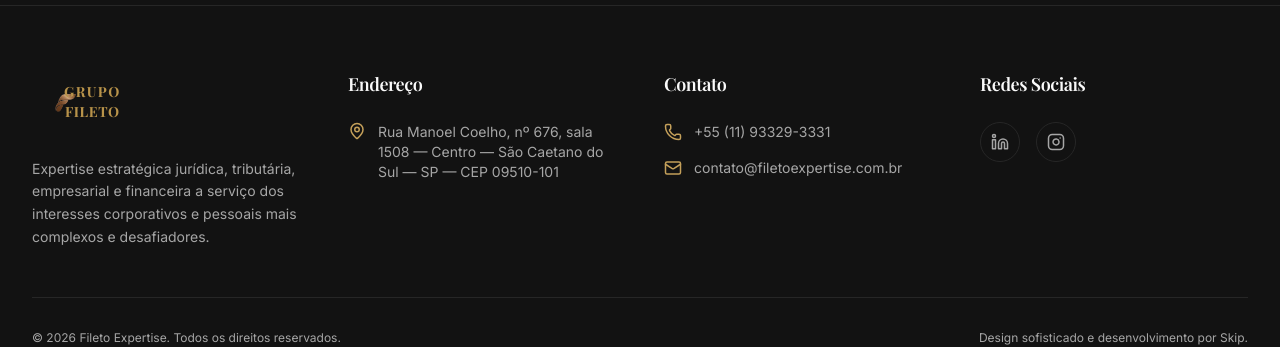
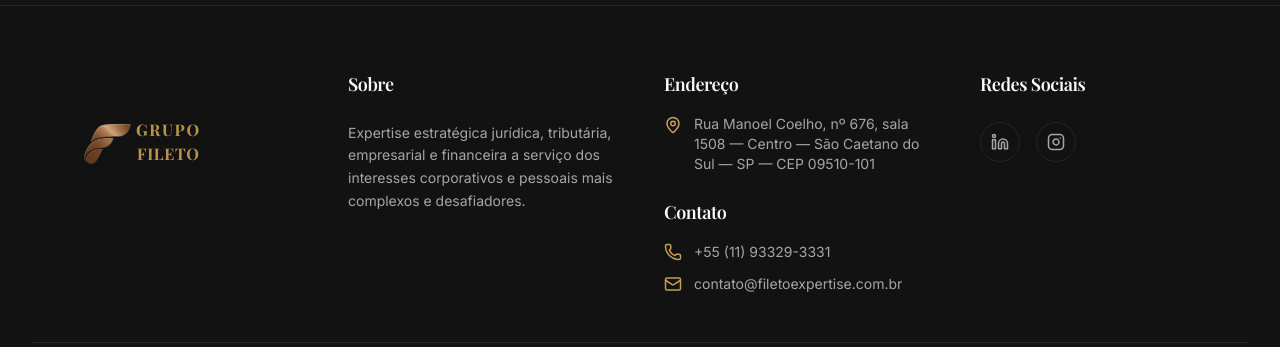
Before and after one commit to claudiofileto-lgtm/grupo-fileto-cdh77id9i, a React (Vite) app: page / in a window 1280 px wide. Shown: the part 6033-6380 px from the top of the page. Built offline with nearby package versions, Linux system fonts and the light colour scheme; a web font is replaced by a local one.

Commit message:
Refatorar layout do Footer com Logo identico ao Navbar, descricao alinhada e 4 colunas

```diff
--- a/src/components/Footer.tsx
+++ b/src/components/Footer.tsx
@@ -6,30 +6,38 @@ export function Footer() {
   return (
     <footer className="bg-card border-t border-border pt-16 pb-8">
       <div className="container mx-auto px-4 md:px-8">
-        <div className="grid grid-cols-1 md:grid-cols-4 gap-12 mb-12">
-          <div className="col-span-1 md:col-span-1">
-            <Link to="/" className="flex items-center gap-0 mb-6 group">
+        <div className="grid grid-cols-1 md:grid-cols-4 gap-8 md:gap-10 lg:gap-12 mb-12 items-start">
+          {/* Coluna 1: Logo F + GRUPO FILETO */}
+          <div className="flex items-center">
+            <Link to="/" className="flex items-center gap-0 group">
               <img
                 src={logoBronze}
                 alt="GRUPO FILETO"
-                className="h-12 sm:h-14 md:h-16 w-auto object-contain flex-shrink-0 transition-transform duration-300 group-hover:scale-105"
+                className="h-28 sm:h-32 md:h-36 w-auto object-contain flex-shrink-0 transition-transform duration-300 group-hover:scale-105"
               />
-              <div className="-ml-6 sm:-ml-8 flex flex-col items-center font-serif font-bold text-[#b8934a] text-[10px] sm:text-xs md:text-sm leading-tight select-none">
+              <div className="-ml-8 sm:-ml-10 flex flex-col items-center font-serif font-bold text-[#b8934a] text-xs sm:text-sm md:text-base leading-tight select-none">
                 <span className="block w-full text-center tracking-[0.10em]">GRUPO</span>
                 <span className="block w-full text-center tracking-[0.04em]">FILETO</span>
               </div>
             </Link>
+          </div>
+
+          {/* Coluna 2: Texto Descritivo */}
+          <div>
+            <h4 className="font-serif text-lg font-semibold mb-6 text-foreground">Sobre</h4>
             <p className="text-muted-foreground text-sm leading-relaxed">
               Expertise estratégica jurídica, tributária, empresarial e financeira a serviço dos
               interesses corporativos e pessoais mais complexos e desafiadores.
             </p>
           </div>
 
+          {/* Coluna 3: Endereço + Contato */}
+          <div className="space-y-6">
             <div>
-            <h4 className="font-serif text-lg font-semibold mb-6 text-foreground">Endereço</h4>
-            <ul className="space-y-4 text-sm text-muted-foreground">
+              <h4 className="font-serif text-lg font-semibold mb-4 text-foreground">Endereço</h4>
+              <ul className="space-y-3 text-sm text-muted-foreground">
                 <li className="flex gap-3">
-                <MapPin className="text-primary shrink-0" size={18} />
+                  <MapPin className="text-primary shrink-0 mt-0.5" size={18} />
                   <a
                     href="https://www.google.com/maps?q=Rua+Manoel+Coelho,+676,+Centro,+São+Caetano+do+Sul,+SP"
                     target="_blank"
@@ -44,8 +52,8 @@ export function Footer() {
             </div>
 
             <div>
-            <h4 className="font-serif text-lg font-semibold mb-6 text-foreground">Contato</h4>
-            <ul className="space-y-4 text-sm text-muted-foreground">
+              <h4 className="font-serif text-lg font-semibold mb-4 text-foreground">Contato</h4>
+              <ul className="space-y-3 text-sm text-muted-foreground">
                 <li className="flex gap-3 items-center hover:text-primary transition-colors">
                   <Phone className="text-primary shrink-0" size={18} />
                   <a href="tel:+5511933293331">+55 (11) 93329-3331</a>
@@ -56,18 +64,22 @@ export function Footer() {
                 </li>
               </ul>
             </div>
+          </div>
 
+          {/* Coluna 4: Redes Sociais */}
           <div>
             <h4 className="font-serif text-lg font-semibold mb-6 text-foreground">Redes Sociais</h4>
             <div className="flex gap-4">
               <a
                 href="#"
+                aria-label="LinkedIn"
                 className="w-10 h-10 rounded-full border border-border flex items-center justify-center text-muted-foreground hover:bg-primary hover:text-white hover:border-primary transition-all"
               >
                 <Linkedin size={18} />
               </a>
               <a
                 href="#"
+                aria-label="Instagram"
                 className="w-10 h-10 rounded-full border border-border flex items-center justify-center text-muted-foreground hover:bg-primary hover:text-white hover:border-primary transition-all"
               >
                 <Instagram size={18} />
```
Also changed, not shown: .skip.config.json. Lines whose indentation alone changed are shown as unchanged.
